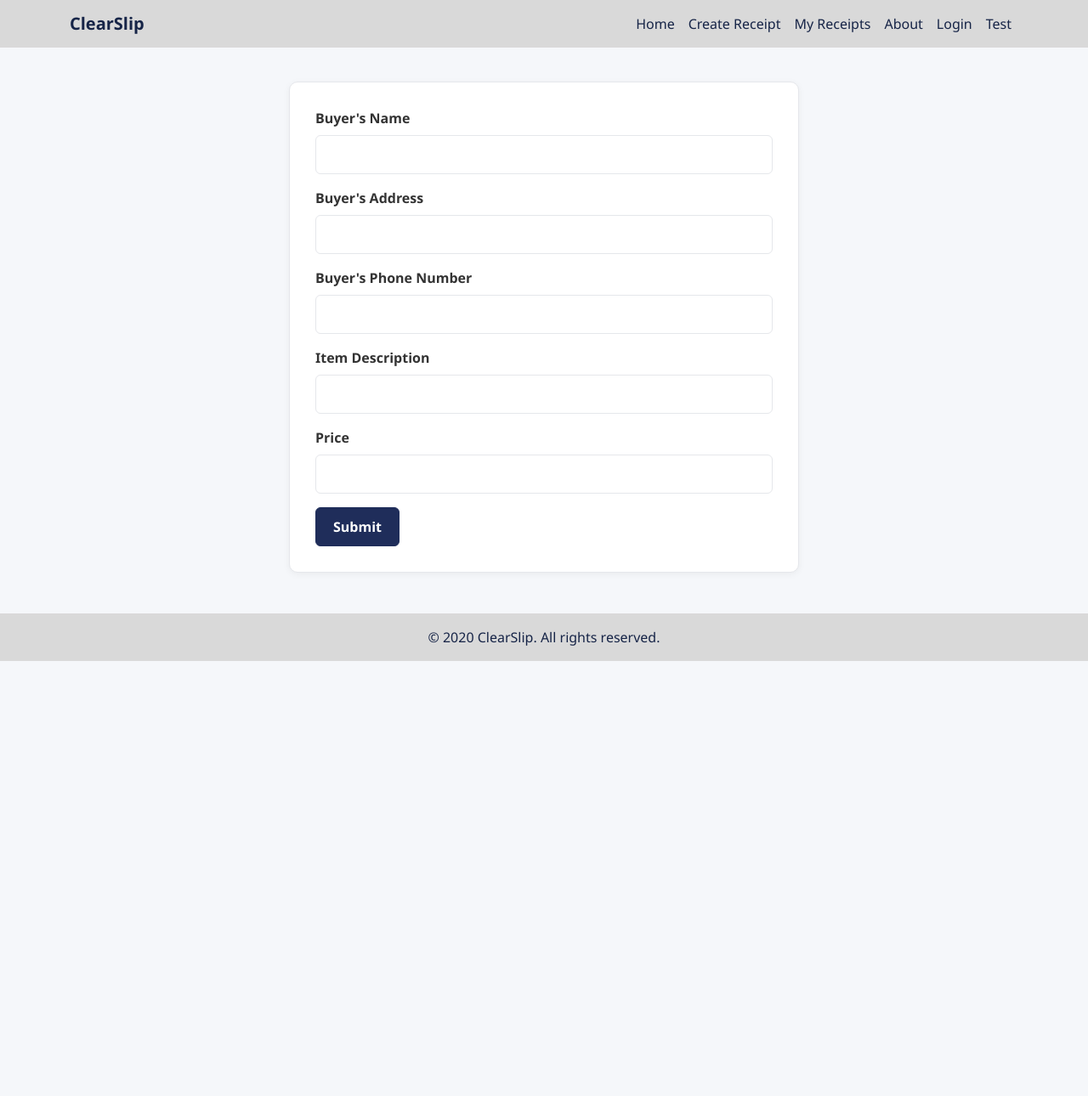
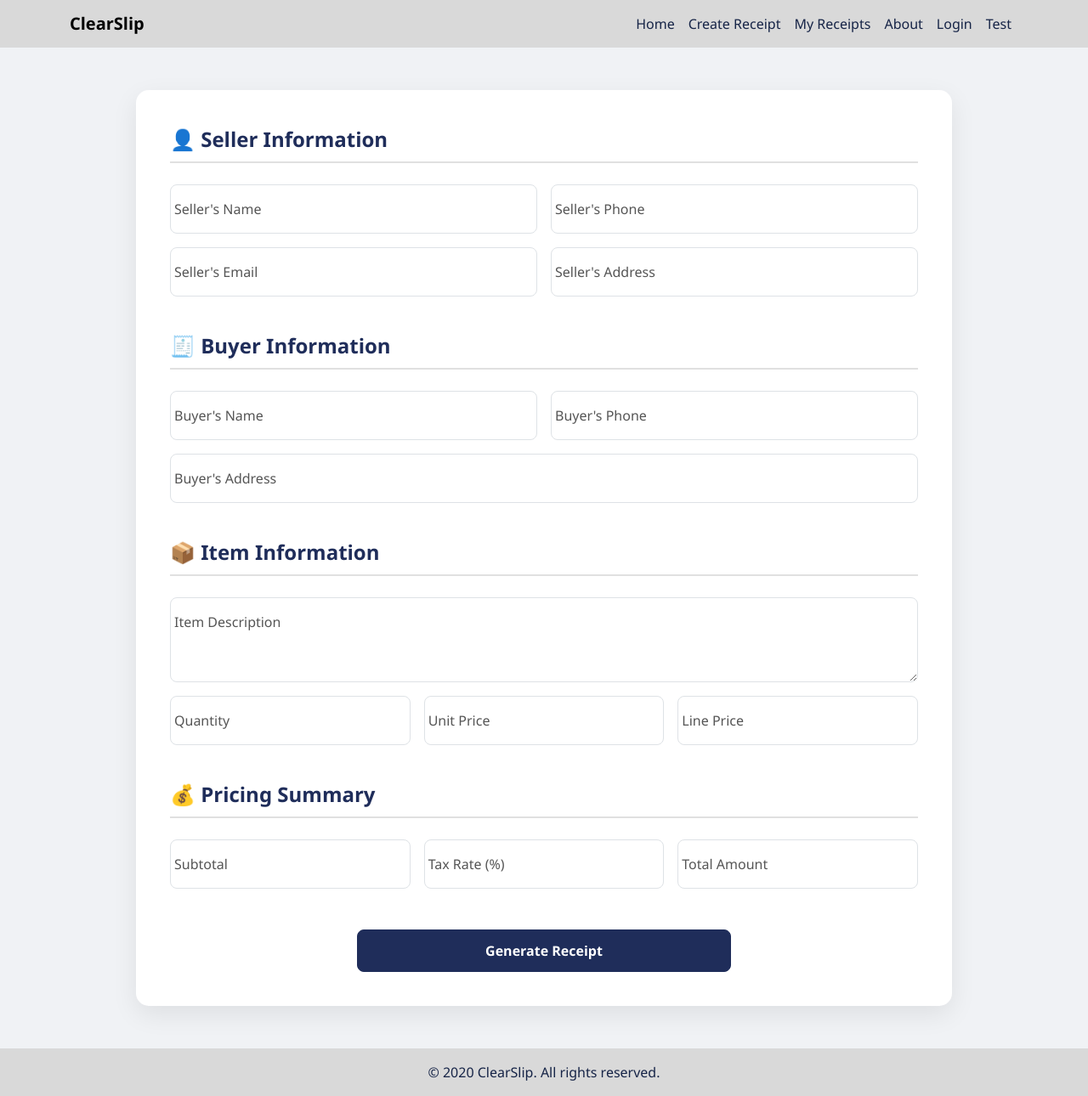
Before and after one commit to Aayushkumar-gupta/Receipt-Admin, a Django app: template receipts/templates/receipt_form.html in a window 1280 px wide. Shown: the whole page at 85% size. Before the commit the page ends 778 px from the top, so only its background shows below. Run offline with Django 5.2, Linux system fonts and the light colour scheme; the template is opened without the code that fills it: most values are stand-ins (such as "Sample title", 1, 10 or a date in 2020).

Commit message:
Change the frontend of Receipt generating form

```diff
--- a/receipts/templates/receipt_form.html
+++ b/receipts/templates/receipt_form.html
@@ -1,83 +1,147 @@
 {% extends 'base.html' %}
 
-{% block title %} CreateReceipt {% endblock %}
+{% block title %} Create Receipt {% endblock %}
 
 {% block content %}
+<link href="https://cdn.jsdelivr.net/npm/bootstrap@5.3.3/dist/css/bootstrap.min.css" rel="stylesheet">
+
 <style>
     body {
-        background-color: #F5F7FA;
-        color: #333333;
+        background-color: #f0f2f5;
+        font-family: 'Segoe UI', sans-serif;
     }
 
-    form {
-        max-width: 600px;
-        margin: 40px auto;
-        padding: 30px;
-        background-color: #FFFFFF;
-        border: 1px solid #E5E7EB;
-        border-radius: 10px;
-        box-shadow: 0 2px 8px rgba(0, 0, 0, 0.05);
+    .form-wrapper {
+        max-width: 960px;
+        margin: 50px auto;
+        background: #fff;
+        padding: 40px;
+        border-radius: 15px;
+        box-shadow: 0 10px 30px rgba(0, 0, 0, 0.08);
     }
 
-    label {
+    .form-title {
+        font-size: 1.5rem;
         font-weight: 600;
+        color: #1f2d5a;
+        margin-bottom: 25px;
+        border-bottom: 2px solid #e0e0e0;
+        padding-bottom: 8px;
     }
 
-    .form-control {
-        border: 1px solid #E5E7EB;
-        border-radius: 6px;
-        padding: 10px;
-        font-size: 16px;
+    .form-floating input,
+    .form-floating textarea {
+        border-radius: 8px;
     }
 
-    .form-control:focus {
-        border-color: #3ABEF9;
-        box-shadow: 0 0 0 2px rgba(58, 190, 249, 0.2);
+    .form-floating label {
+        color: #555;
     }
 
     .btn-primary {
-        background-color: #1F2D5A;
-        border-color: #1F2D5A;
+        background-color: #1f2d5a;
+        border-color: #1f2d5a;
         font-weight: 600;
-        padding: 10px 20px;
-        border-radius: 6px;
-        transition: background-color 0.3s ease;
+        padding: 12px 24px;
+        font-size: 16px;
+        border-radius: 8px;
     }
 
     .btn-primary:hover {
         background-color: #162447;
         border-color: #162447;
     }
+
+    .section-divider {
+        margin-top: 40px;
+    }
 </style>
 
+<div class="form-wrapper">
     <form method="POST" action="{% url 'create_receipt' %}">
         {% csrf_token %}
 
-    <div class="mb-3">
-        <label for="buyerName" class="form-label">Buyer's Name</label>
-        <input type="text" class="form-control" name="buyer_name">
+        <!-- Seller Information -->
+        <div class="form-title">👤 Seller Information</div>
+        <div class="row g-3">
+            <div class="col-md-6 form-floating">
+                <input type="text" class="form-control" name="seller_name" placeholder="Seller Name">
+                <label>Seller's Name</label>
+            </div>
+            <div class="col-md-6 form-floating">
+                <input type="text" class="form-control" name="seller_phone_number" placeholder="Seller Phone">
+                <label>Seller's Phone</label>
+            </div>
+            <div class="col-md-6 form-floating">
+                <input type="email" class="form-control" name="seller_email" placeholder="Seller Email">
+                <label>Seller's Email</label>
+            </div>
+            <div class="col-md-6 form-floating">
+                <input type="text" class="form-control" name="seller_address" placeholder="Seller Address">
+                <label>Seller's Address</label>
+            </div>
         </div>
 
-    <div class="mb-3">
-        <label for="buyerAddress" class="form-label">Buyer's Address</label>
-        <input type="text" class="form-control" name="buyer_address">
+        <!-- Buyer Information -->
+        <div class="form-title section-divider">🧾 Buyer Information</div>
+        <div class="row g-3">
+            <div class="col-md-6 form-floating">
+                <input type="text" class="form-control" name="buyer_name" placeholder="Buyer Name">
+                <label>Buyer's Name</label>
+            </div>
+            <div class="col-md-6 form-floating">
+                <input type="text" class="form-control" name="buyer_phone_number" placeholder="Buyer Phone">
+                <label>Buyer's Phone</label>
+            </div>
+            <div class="col-12 form-floating">
+                <input type="text" class="form-control" name="buyer_address" placeholder="Buyer Address">
+                <label>Buyer's Address</label>
+            </div>
         </div>
 
-    <div class="mb-3">
-        <label for="buyerPhone" class="form-label">Buyer's Phone Number</label>
-        <input type="text" class="form-control" name="buyer_phone_number">
+        <!-- Item Information -->
+        <div class="form-title section-divider">📦 Item Information</div>
+        <div class="row g-3">
+            <div class="col-12 form-floating">
+                <textarea class="form-control" name="item_description" placeholder="Item Description" style="height: 100px;"></textarea>
+                <label>Item Description</label>
+            </div>
+            <div class="col-md-4 form-floating">
+                <input type="text" class="form-control" name="item_quantity" placeholder="Quantity">
+                <label>Quantity</label>
+            </div>
+            <div class="col-md-4 form-floating">
+                <input type="text" class="form-control" name="unit_price" placeholder="Unit Price">
+                <label>Unit Price</label>
+            </div>
+            <div class="col-md-4 form-floating">
+                <input type="text" class="form-control" name="line_price" placeholder="Line Price">
+                <label>Line Price</label>
+            </div>
         </div>
 
-    <div class="mb-3">
-        <label for="itemDescription" class="form-label">Item Description</label>
-        <input type="text" class="form-control" name="item_description">
+        <!-- Pricing Information -->
+        <div class="form-title section-divider">💰 Pricing Summary</div>
+        <div class="row g-3">
+            <div class="col-md-4 form-floating">
+                <input type="number" step="0.01" class="form-control" name="sub_total" placeholder="Subtotal">
+                <label>Subtotal</label>
+            </div>
+            <div class="col-md-4 form-floating">
+                <input type="text" class="form-control" name="tax_rate" placeholder="Tax Rate">
+                <label>Tax Rate (%)</label>
+            </div>
+            <div class="col-md-4 form-floating">
+                <input type="text" class="form-control" name="total_amount" placeholder="Total Amount">
+                <label>Total Amount</label>
+            </div>
         </div>
 
-    <div class="mb-3">
-        <label for="price" class="form-label">Price</label>
-        <input type="number" step="0.01" class="form-control" name="amount">
+        <!-- Submit Button -->
+        <div class="text-center mt-5">
+            <button type="submit" class="btn btn-primary w-50">Generate Receipt</button>
+        </div>
+    </form>
 </div>
 
-    <button type="submit" class="btn btn-primary">Submit</button>
-</form>
 {% endblock %}
```
Lines whose indentation alone changed are shown as unchanged.
